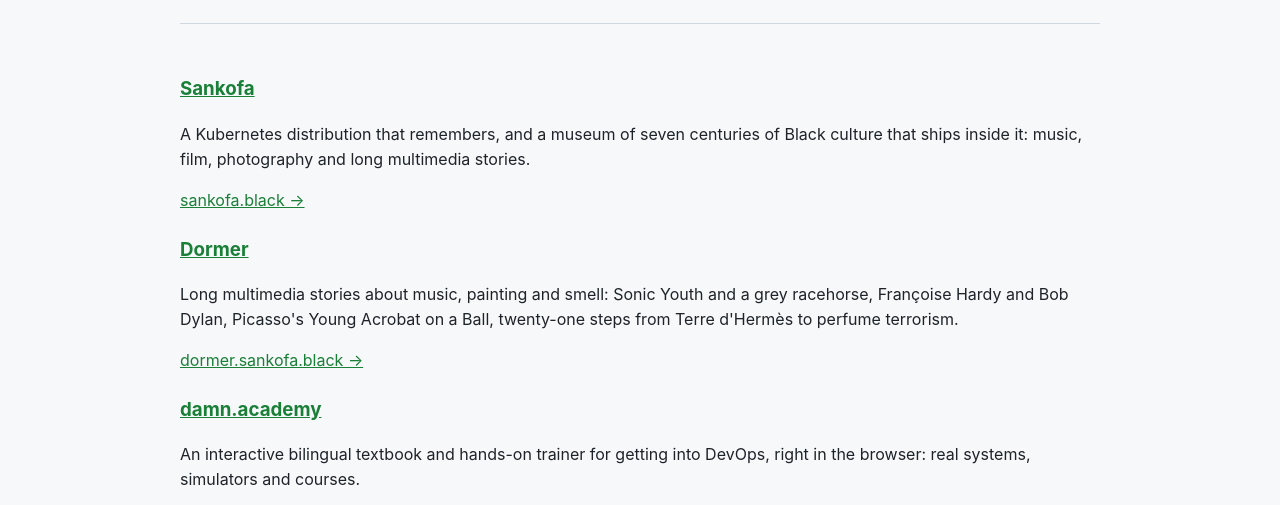
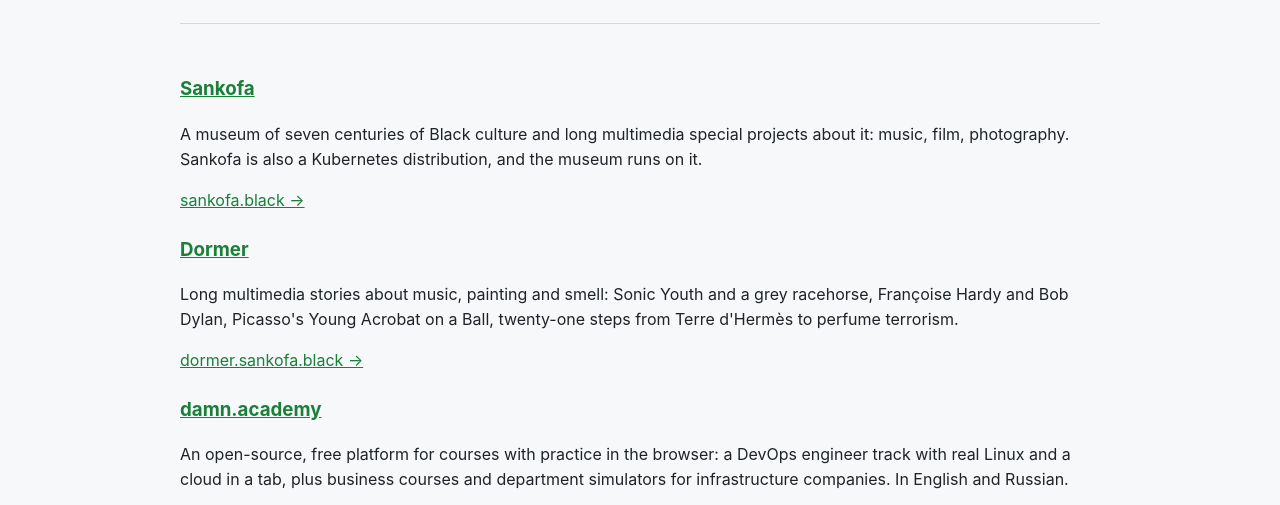
Before and after one commit to sncfoundation/sncfoundation.github.io, a plain HTML site: page friends.html in a window 1280 px wide. Shown: the part 277-782 px from the top of the page. Drawn offline with Linux system fonts and the light colour scheme.

Commit message:
fix(friends): describe Sankofa and damn.academy as they describe themselves (#118)
Sankofa is first a museum and special projects about Black culture, and
then a Kubernetes distribution; damn.academy is an open-source course
platform with a DevOps track and business courses.

Assisted-by: LLM

Signed-off-by: tym83 <6355522@gmail.com>

```diff
--- a/friends.html
+++ b/friends.html
@@ -66,7 +66,7 @@
 <section>
   <article class="card" style="margin:0 0 22px">
     <h3><a href="https://sankofa.black">Sankofa</a></h3>
-    <p>A Kubernetes distribution that remembers, and a museum of seven centuries of Black culture that ships inside it: music, film, photography and long multimedia stories.</p>
+    <p>A museum of seven centuries of Black culture and long multimedia special projects about it: music, film, photography. Sankofa is also a Kubernetes distribution, and the museum runs on it.</p>
     <p><a href="https://sankofa.black">sankofa.black →</a></p>
   </article>
   <article class="card" style="margin:0 0 22px">
@@ -76,7 +76,7 @@
   </article>
   <article class="card" style="margin:0 0 22px">
     <h3><a href="https://damn.academy">damn.academy</a></h3>
-    <p>An interactive bilingual textbook and hands-on trainer for getting into DevOps, right in the browser: real systems, simulators and courses.</p>
+    <p>An open-source, free platform for courses with practice in the browser: a DevOps engineer track with real Linux and a cloud in a tab, plus business courses and department simulators for infrastructure companies. In English and Russian.</p>
     <p><a href="https://damn.academy">damn.academy →</a></p>
   </article>
   <article class="card" style="margin:0 0 22px">
```
